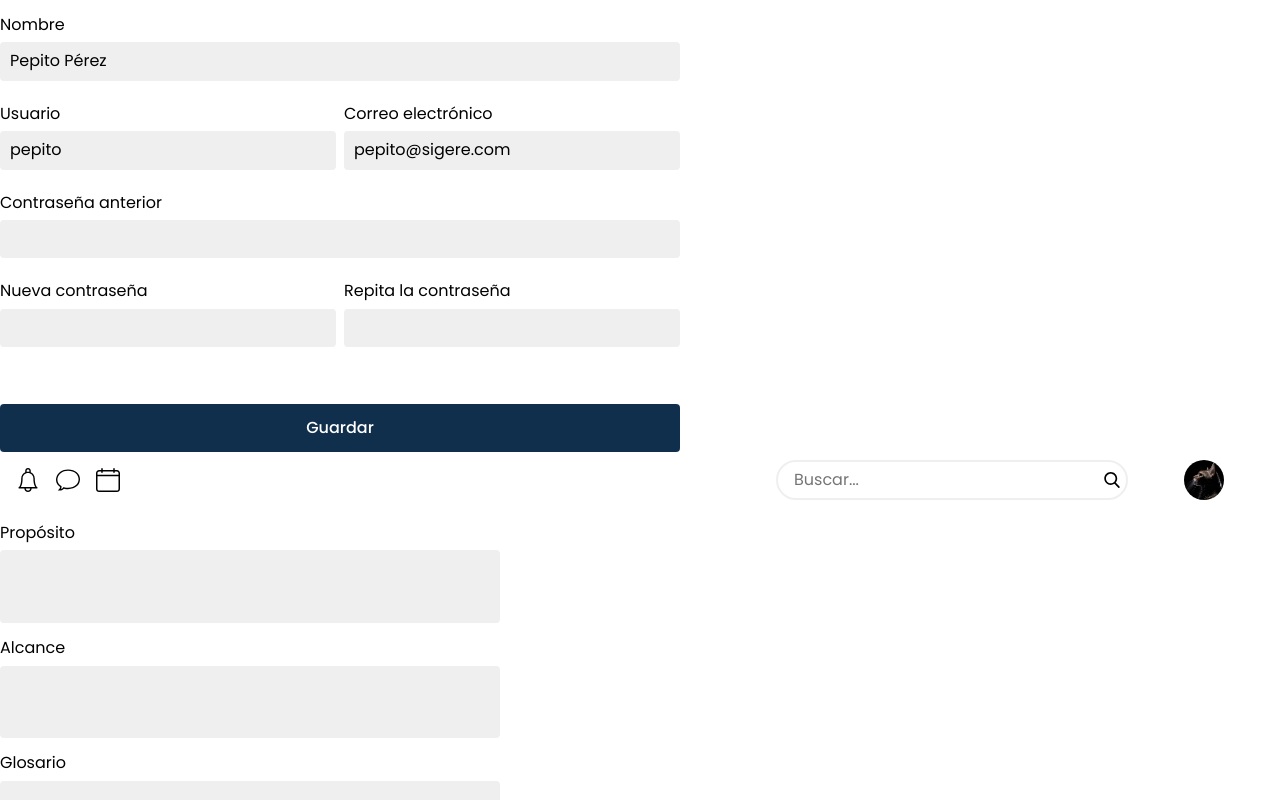
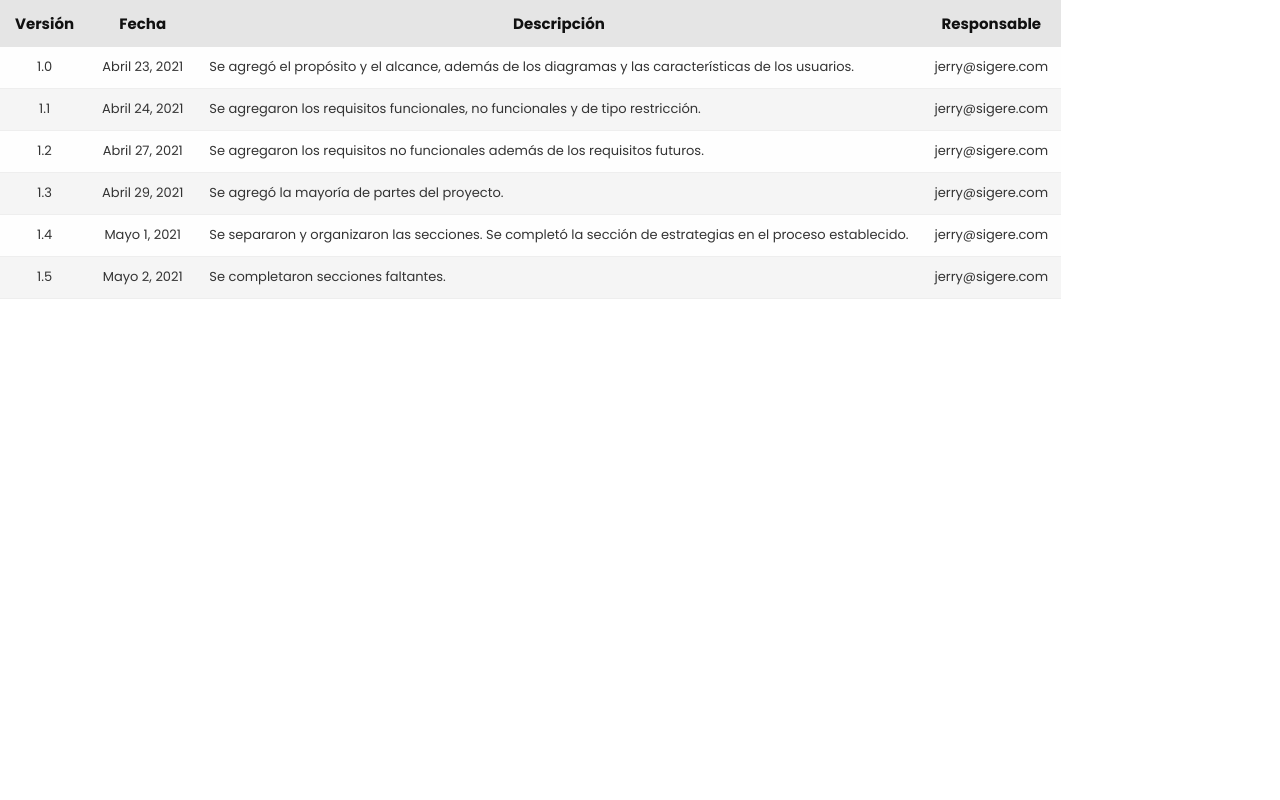
Before and after one commit to paladinescamila/SIGERE, a React (Create React App) app: page / in a window 1280 px wide. Shown: the top 800 px of the page. Built offline with nearby package versions, Linux system fonts and the light colour scheme.

Commit message:
Added project versions table

```diff
--- a/src/App.js
+++ b/src/App.js
@@ -34,6 +34,7 @@ import AddDiagramWindow from './components/AddDiagramWindow';
 import CategoriesList from './components/CategoriesList';
 import CategoryCard from './components/CategoryCard';
 import AddCategoryWindow from './components/AddCategoryWindow';
+import ProjectVersionsTable from './components/ProjectsVersionsTable';
 
 
 function App() {
@@ -50,7 +51,7 @@ function App() {
 
   return (
     <>
-    <AccountSettings email={'pepito@sigere.com'}/>
+    {/* <AccountSettings email={'pepito@sigere.com'}/>
     <Header/>
     <IntroductionSection/>
     <RequirementsTable projectId={'Project-001'}/>
@@ -67,7 +68,8 @@ function App() {
     <AddDiagramWindow/>
     <CategoriesList/>
     <CategoryCard category={categoriesData['Project-001'][0]} />
-    <AddCategoryWindow/>
+    <AddCategoryWindow/> */}
+    <ProjectVersionsTable projectId={'Project-001'}/>
     {/* <Router>
       <AssideAccount/>
       <Switch>
--- a/src/components/IntroductionSection.jsx
+++ b/src/components/IntroductionSection.jsx
@@ -25,6 +25,7 @@ export default function IntroductionSection() {
                 <p>Apreciación global</p>
                 <textarea className="textarea"></textarea>
             </div>
+            <button className="solid-button">Guardar</button>
         </div>
     )
 }
--- /dev/null
+++ b/src/components/ProjectVersionItem.jsx
@@ -0,0 +1,14 @@
+import React from 'react';
+import standardDate from '../functions/dateConverter';
+import '../css/ProjectVersionItem.css';
+
+export default function ProjectVersionItem({version}) {
+    return (
+        <tr className="project-ver-item">
+            <td>{version.version[0]}.{version.version[1]}</td>
+            <td>{standardDate(version.date)}</td>
+            <td className="description">{version.description}</td>
+            <td>{version.responsible}</td>
+        </tr>
+    )
+}
--- /dev/null
+++ b/src/components/ProjectsVersionsTable.jsx
@@ -0,0 +1,20 @@
+import React from 'react';
+import '../css/ProjectsVersionsTable.css';
+import projectsVersions from '../data/projectVersions';
+import ProjectVersionItem from './ProjectVersionItem';
+
+export default function ProjectsVersionsTable({projectId}) {
+    return (
+        <table className="proj-ver-table">
+            <tr>
+                <th>Versión</th>
+                <th>Fecha</th>
+                <th>Descripción</th>
+                <th>Responsable</th>
+            </tr>
+            {
+                projectsVersions[projectId].map((v) => <ProjectVersionItem version={v}/>)
+            }
+        </table>
+    )
+}
--- a/src/css/ArtifactsTable.css
+++ b/src/css/ArtifactsTable.css
@@ -19,12 +19,12 @@
     border-bottom: 0.1em solid #eee;
 }
 
+.art-table tr:nth-child(odd) {
+    background-color: #f5f5f5;
+}
+
 .art-table tr:nth-child(even) {
     background-color: #fefefe;
-}
-
-.art-table tr:nth-child(odd) {
-    background-color: #fafafa;
 }
 
 .art-table tr{
--- a/src/css/DiagramsTable.css
+++ b/src/css/DiagramsTable.css
@@ -18,13 +18,13 @@
     border-bottom: 0.1em solid #eee;
 }
 
-.diagrams-table tr:nth-child(even){
-    background-color: #fefefe;
+.diagrams-table tr:nth-child(odd){
+    background-color: #f5f5f5;
     cursor: pointer;
 }
 
-.diagrams-table tr:nth-child(odd){
-    background-color: #fafafa;
+.diagrams-table tr:nth-child(even){
+    background-color: #fefefe;
     cursor: pointer;
 }
 
--- a/src/css/IntroductionSection.css
+++ b/src/css/IntroductionSection.css
@@ -5,9 +5,16 @@
 }
 
 .introduction-inputs{
+    display: flex;
+    flex-direction: column;
     width: 500px;
 }
 
 .introduction-inputs p{
     margin: 1em 0 0.5em 0;
 }
+
+.introduction-inputs > button{
+    margin: 2em 0 0 0;
+    height: 45px;
+}
--- /dev/null
+++ b/src/css/ProjectVersionItem.css
@@ -0,0 +1,3 @@
+.project-ver-item .description{
+    text-align: left;
+}
--- /dev/null
+++ b/src/css/ProjectsVersionsTable.css
@@ -0,0 +1,40 @@
+.proj-ver-table{
+    border-collapse: collapse;
+}
+
+.proj-ver-table th, .proj-ver-table td{
+    /* border: 1px solid #efefef; */
+    text-align: center;
+    padding: 1em;
+}
+
+.proj-ver-table th{
+    color: #111;
+    font-size: 15px;
+}
+
+.proj-ver-table td{
+    font-size: 13px;
+    color: #333;
+    border-bottom: 0.1em solid #eee;
+}
+
+.proj-ver-table tr:nth-child(odd) {
+    background-color: #f5f5f5;
+}
+
+.proj-ver-table tr:nth-child(even) {
+    background-color: #fefefe;
+}
+
+.req-item{
+    cursor: pointer;
+}
+
+.proj-ver-table tr:hover{
+    background-color: #f0f0f0;
+}
+
+.proj-ver-table th{
+    background-color: #e5e5e5;
+}
--- a/src/css/RequirementsTable.css
+++ b/src/css/RequirementsTable.css
@@ -19,12 +19,12 @@
     border-bottom: 0.1em solid #eee;
 }
 
+.req-table tr:nth-child(odd) {
+    background-color: #f5f5f5;
+}
+
 .req-table tr:nth-child(even) {
     background-color: #fefefe;
-}
-
-.req-table tr:nth-child(odd) {
-    background-color: #fafafa;
 }
 
 .req-item{
--- /dev/null
+++ b/src/data/projectVersions.js
@@ -0,0 +1,42 @@
+const projectVersions = {
+    'Project-001': [
+        {
+            version: [1, 0],
+            date: [23, 4, 2021],
+            description: "Se agregó el propósito y el alcance, además de los diagramas y las características de los usuarios.",
+            responsible: "jerry@sigere.com",
+        },
+        {
+            version: [1, 1],
+            date: [24, 4, 2021],
+            description: "Se agregaron los requisitos funcionales, no funcionales y de tipo restricción.",
+            responsible: "jerry@sigere.com",
+        },
+        {
+            version: [1, 2],
+            date: [27, 4, 2021],
+            description: "Se agregaron los requisitos no funcionales además de los requisitos futuros.",
+            responsible: "jerry@sigere.com",
+        },
+        {
+            version: [1, 3],
+            date: [29, 4, 2021],
+            description: "Se agregó la mayoría de partes del proyecto.",
+            responsible: "jerry@sigere.com",
+        },
+        {
+            version: [1, 4],
+            date: [1, 5, 2021],
+            description: "Se separaron y organizaron las secciones. Se completó la sección de estrategias en el proceso establecido.",
+            responsible: "jerry@sigere.com",
+        },
+        {
+            version: [1, 5],
+            date: [2, 5, 2021],
+            description: "Se completaron secciones faltantes.",
+            responsible: "jerry@sigere.com",
+        },
+    ]
+};
+
+export default projectVersions;
```
